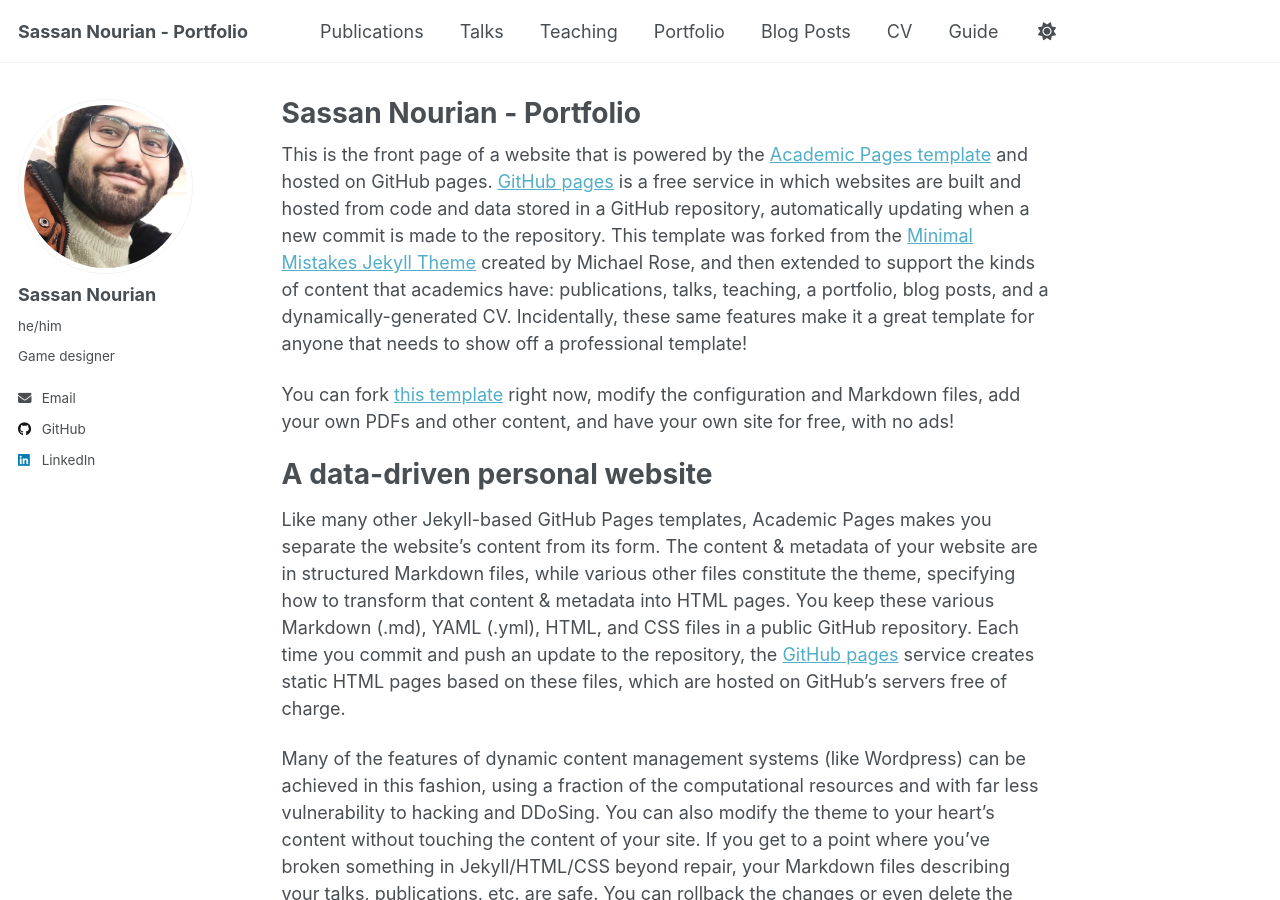
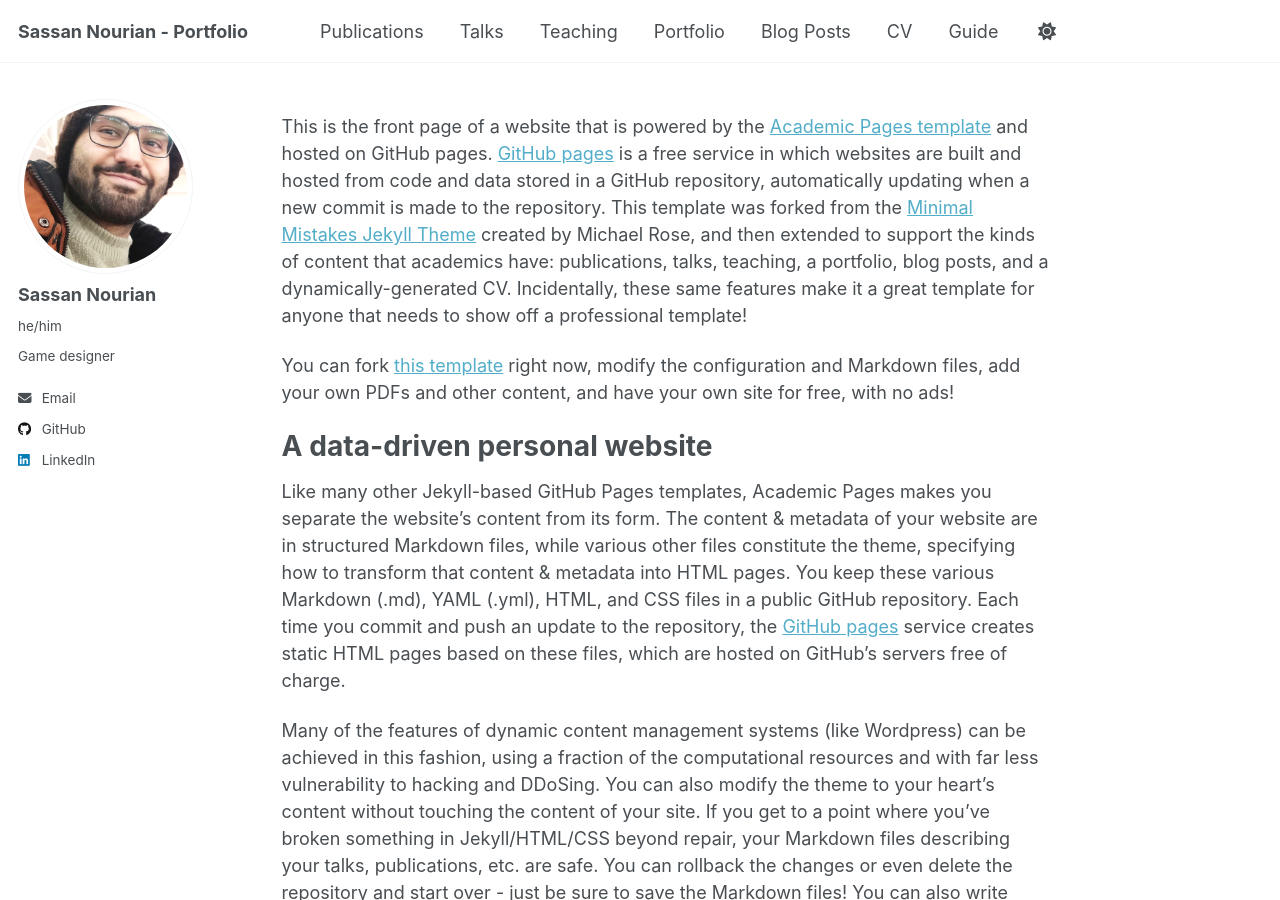
Before and after one commit to SassanTheDev/SassanTheDev.github.io, a Jekyll site: the page built from _pages/about.md, in a window 1280 px wide and 900 px high. Built offline with Jekyll 4.4.1, drawn with Linux system fonts in a browser that asks for light colours; a script that is not in the unit is left out.

Commit message:
Remove title from about page

```diff
--- a/_pages/about.md
+++ b/_pages/about.md
@@ -1,6 +1,6 @@
 ---
 permalink: /
-title: "Sassan Nourian - Portfolio"
+title: ""
 author_profile: true
 redirect_from:
   - /about/
```
